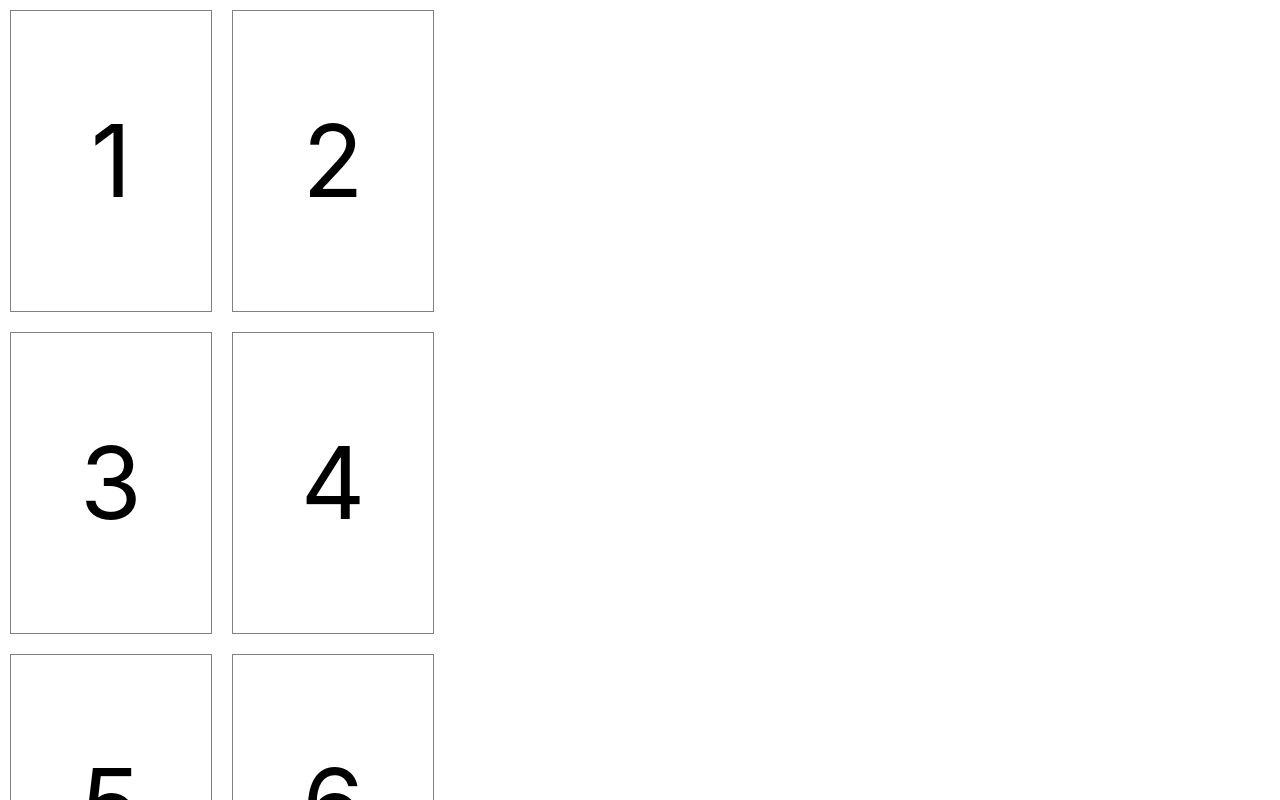
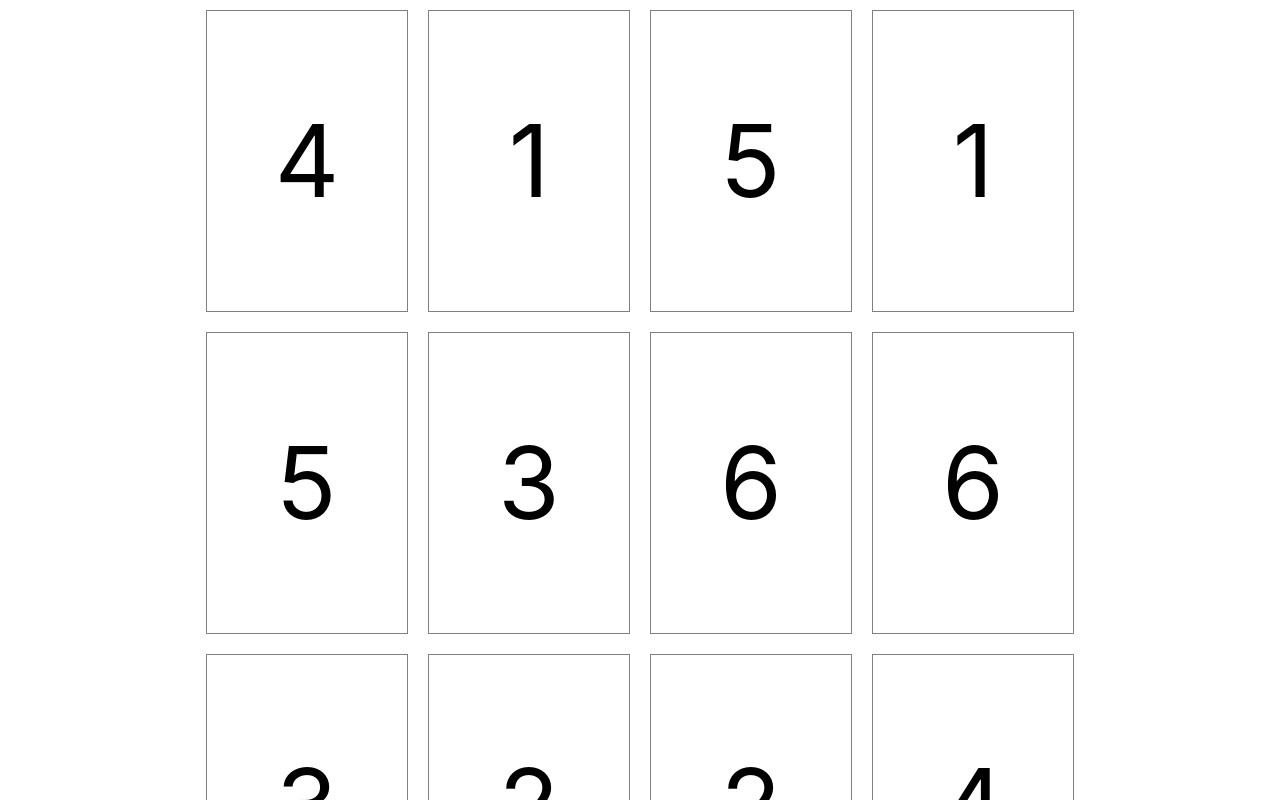
Before and after one commit to Toam10/memory-cards-game, a React (Create React App) app: page / in a window 1280 px wide. Shown: the top 800 px of the page. Built offline with nearby package versions, Linux system fonts and the light colour scheme.

Commit message:
added a suffle function to cardList component and change styles in board from display flex to display grid

```diff
--- a/src/components/game/board/board.styles.ts
+++ b/src/components/game/board/board.styles.ts
@@ -1,7 +1,7 @@
 import styled from "styled-components";
 
 export const Container = styled.div`
-	width: 50%;
-	display: flex;
-	flex-wrap: wrap;
+	display: grid;
+	grid-template-columns: repeat(4, 1fr);
+	grid-template-rows: repeat(3, 1fr);
 `;
--- a/src/components/game/card/index.tsx
+++ /dev/null
@@ -1,8 +0,0 @@
-import React from "react";
-import { ICardProps } from "../../../types/game/card.types";
-import * as Style from "./card.styles";
-const Card = ({ card }: ICardProps) => {
-	return <Style.Container>{card}</Style.Container>;
-};
-
-export default Card;
--- /dev/null
+++ b/src/components/game/cardItem/index.tsx
@@ -0,0 +1,8 @@
+import React from "react";
+import { ICardItemProps } from "../../../types/game/card.types";
+import * as Style from "./cardItem.styles";
+const CardItem = ({ card }: ICardItemProps) => {
+	return <Style.Container>{card.value}</Style.Container>;
+};
+
+export default CardItem;
--- a/src/components/game/cardsList/index.tsx
+++ b/src/components/game/cardsList/index.tsx
@@ -1,13 +1,37 @@
-import React from "react";
+import { useEffect, useState } from "react";
 import { CARDS_12 } from "../../../constants/cards.constants";
-import Card from "../card";
+import { ICardItem } from "../../../types/game/cards.types";
+import CardItem from "../cardItem";
 
 const CardsList = () => {
-	const arrangingCards = (card: string | number) => {
-		return <Card card={card} />;
+	const [cardsList, setCardsList] = useState<ICardItem[]>([]);
+
+	useEffect(() => {
+		const newCardsList = shuffle([...CARDS_12]);
+		setCardsList(newCardsList);
+	}, []);
+
+	const shuffle = (cards: ICardItem[]) => {
+		let currentIndex: number = cards.length;
+		let randomIndex: number;
+
+		while (currentIndex !== 0) {
+			randomIndex = Math.floor(Math.random() * currentIndex);
+			if (currentIndex === randomIndex) continue;
+			currentIndex--;
+
+			[cards[currentIndex], cards[randomIndex]] = [cards[randomIndex], cards[currentIndex]];
+		}
+
+		console.log(cards);
+		return cards;
 	};
 
-	return <>{CARDS_12.map(arrangingCards)}</>;
+	const arrangingCards = (card: ICardItem, index: number) => {
+		return <CardItem key={index} card={card} />;
+	};
+
+	return <>{cardsList.map(arrangingCards)}</>;
 };
 
 export default CardsList;
--- /dev/null
+++ b/src/components/game/game.styles.ts
@@ -0,0 +1,7 @@
+import styled from "styled-components";
+
+export const Container = styled.div`
+	width: 100%;
+	display: flex;
+	justify-content: center;
+`;
--- a/src/components/game/index.tsx
+++ b/src/components/game/index.tsx
@@ -1,8 +1,12 @@
 import React from "react";
 import Board from "./board";
-
+import * as Style from "./game.styles";
 const Game = () => {
-	return <Board />;
+	return (
+		<Style.Container>
+			<Board />
+		</Style.Container>
+	);
 };
 
 export default Game;
--- a/src/constants/cards.constants.ts
+++ b/src/constants/cards.constants.ts
@@ -1 +1,14 @@
-export const CARDS_12 = [1, 2, 3, 4, 5, 6, 1, 2, 3, 4, 5, 6];
+export const CARDS_12 = [
+	{ value: 1, isHidden: true },
+	{ value: 2, isHidden: true },
+	{ value: 3, isHidden: true },
+	{ value: 4, isHidden: true },
+	{ value: 5, isHidden: true },
+	{ value: 6, isHidden: true },
+	{ value: 1, isHidden: true },
+	{ value: 2, isHidden: true },
+	{ value: 3, isHidden: true },
+	{ value: 4, isHidden: true },
+	{ value: 5, isHidden: true },
+	{ value: 6, isHidden: true },
+];
--- /dev/null
+++ b/src/types/game/cards.types.ts
@@ -0,0 +1,4 @@
+export interface ICardItem {
+	value: string | number;
+	isHidden: boolean;
+}
```
Also changed, not shown: src/types/game/card.types.ts (+5 -2 lines), src/components/game/cardItem/cardItem.styles.ts (renamed from src/components/game/card/card.styles.ts).
